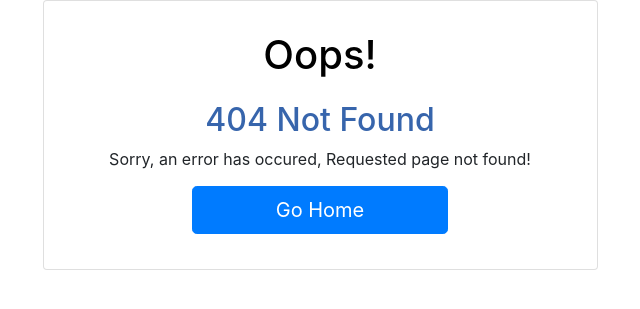
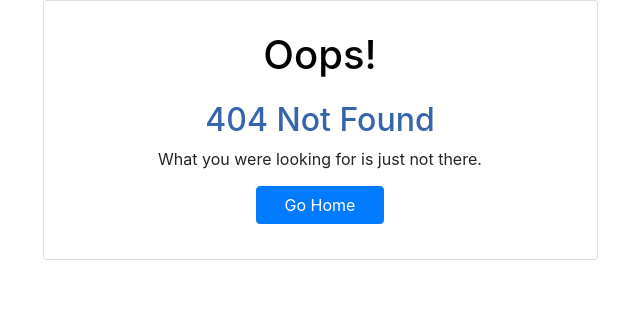
Before and after one commit to romankravchuk/toronto, a Flask app: template src/templates/404.html in a window 1280 px wide. Shown: the top 309 px of the page, without its empty margins (320-960 px from the left). Run offline with Flask 2, Linux system fonts and the light colour scheme; the template is opened without the code that fills it, so the values that code supplies are empty; some libraries are stand-ins or nearby versions.

Commit message:
update templates

```diff
--- a/src/templates/404.html
+++ b/src/templates/404.html
@@ -7,9 +7,9 @@
             <div class="card-title"><h1 class="error-title">Oops!</h1></div>
             <div class="card-text"><h2 class="error-subtitle">404 Not Found</h2></div>
             <div class="card-text text-center">
-                <div class="error-details">Sorry, an error has occured, Requested page not found!</div>
+                <div class="error-details">What you were looking for is just not there.</div>
                 <div class="error-actions">
-                    <a href="{{ url_for('index') }}" class="btn btn-primary btn-lg m-auto w-50">Go Home</a>
+                    <a href="{{ url_for('index') }}" class="btn btn-primary  m-auto w-25">Go Home</a>
                 </div>
             </div>
         </div>
--- a/src/templates/auth/templates/login.html
+++ b/src/templates/auth/templates/login.html
@@ -1,7 +1,7 @@
 {% extends 'base.html' %}
 
 {% block content %}
-<div class="card p-4">
+<div class="card p-4 w-50 m-auto">
     <div class="card-title">
         <h1>{% block title %} Login {% endblock %}</h1>
     </div>
--- a/src/templates/auth/templates/signup.html
+++ b/src/templates/auth/templates/signup.html
@@ -1,7 +1,7 @@
 {% extends 'base.html' %}
 
 {% block content %}
-<div class="card p-4">
+<div class="card p-4 w-50 m-auto">
     <div class="card-title">
         <h1>{% block title %} Sign Up {% endblock %}</h1>
     </div>
```
